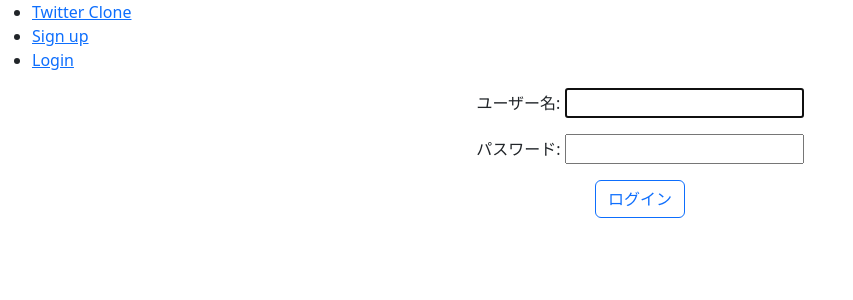
After one commit to shinonome-inc/backend-final-assignment-Nyaru, a Django app: page /accounts/login/ in a window 1280 px wide. The commit adds this page. Shown: the top 300 px of the page, without its empty margins (0-853 px from the left). Run offline with Django 4.2, Linux system fonts and the light colour scheme.

Commit message:
Create Login Page (ログイン処理未実装)

```diff
--- a/accounts/urls.py
+++ b/accounts/urls.py
@@ -7,7 +7,7 @@ app_name = "accounts"
 
 urlpatterns = [
     path("signup/", views.SignupView.as_view(), name="signup"),
-    path("login/", auth_views.LoginView.as_view(), name="login"),
+    path("login/", auth_views.LoginView.as_view(template_name='accounts/login.html'), name="login"),
     path("logout/", auth_views.LogoutView.as_view(), name="logout"),
     # path('<str:username>/', views.UserProfileView.as_view(), name='user_profile'),
     # path('<str:username>/follow/', views.FollowView.as_view(), name='follow'),
--- /dev/null
+++ b/templates/accounts/login.html
@@ -0,0 +1,12 @@
+{% extends "base.html" %} ← base.htmlを継承
+
+{% block title %}Login{% endblock %} ← titleを入れる
+
+{% block content %}
+<form method="post" class="text-center">
+	{{ form.as_p }}
+	{% csrf_token %} <!-- ← csrf_token必須。formタグ内であればどこに書いてもOK -->
+    <button type="submit" class="btn btn-outline-primary">ログイン</button>
+
+</form>
+{% endblock %}
--- a/templates/base.html
+++ b/templates/base.html
@@ -12,6 +12,7 @@
       <ul>
 				<li><a href="{% url 'welcome:welcome' %}">Twitter Clone</a></li>
         <li><a href="{% url 'accounts:signup' %}">Sign up</a></li>
+        <li><a href="{% url 'accounts:login' %}">Login</a></li>
       </ul>
     </nav>
   </header>
```
Also changed, not shown: accounts/forms.py (+5 -2 lines).
